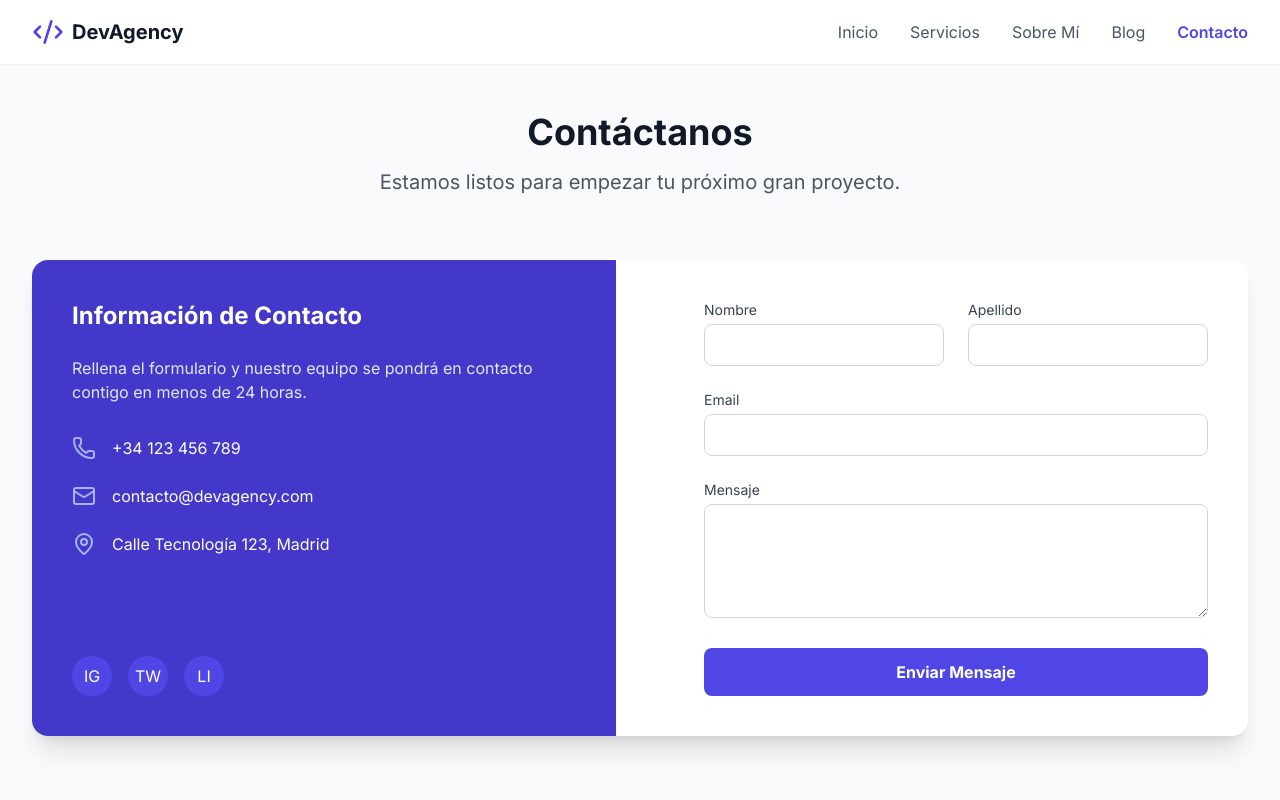
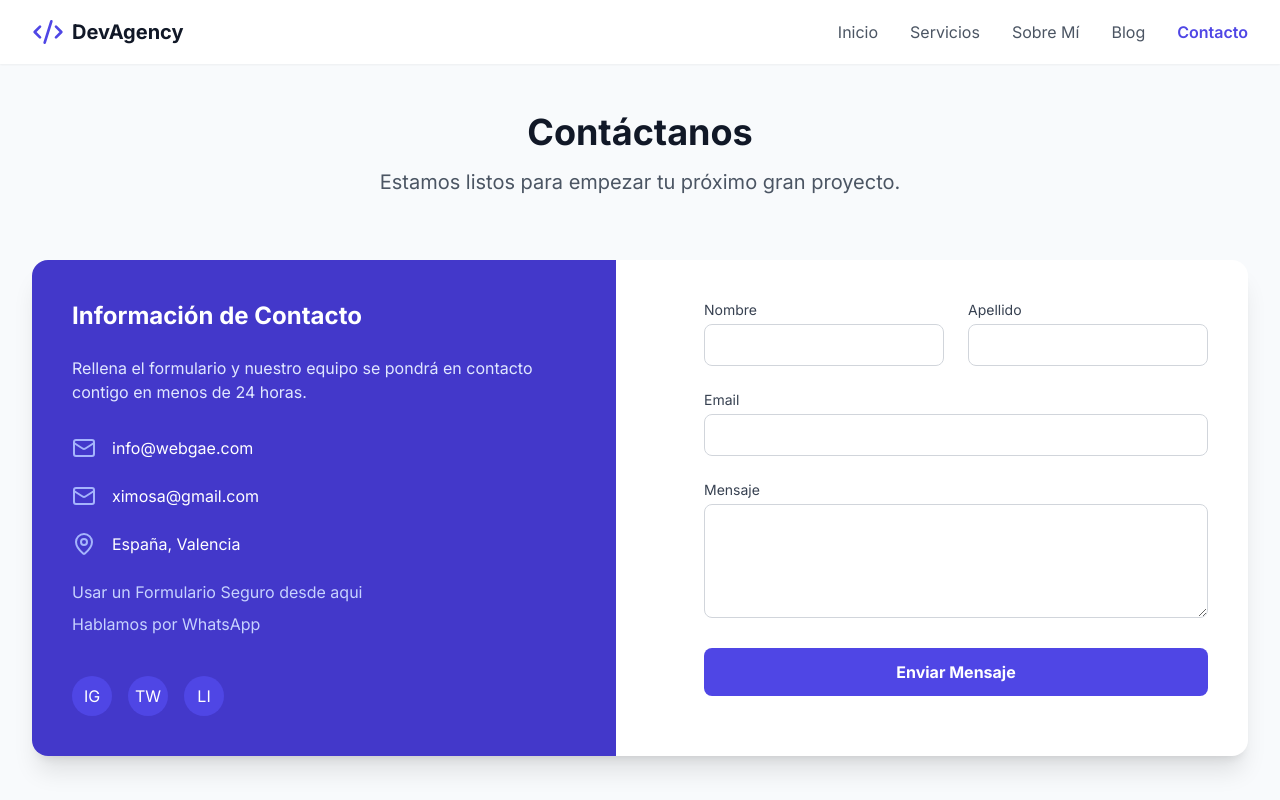
Before and after one commit to ximosa/CMS-AISTUDIO, a React (Vite) app: page /#/contacto in a window 1280 px wide. Shown: the top 800 px of the page. Built offline with nearby package versions, Linux system fonts and the light colour scheme.

Commit message:
cambios contacto

```diff
--- a/src/pages/Contact.tsx
+++ b/src/pages/Contact.tsx
@@ -35,16 +35,24 @@ export const Contact: React.FC = () => {
 
               <div className="space-y-6">
                 <div className="flex items-center space-x-4">
-                  <Phone className="h-6 w-6 text-indigo-300" />
-                  <span>+34 123 456 789</span>
+                  <Mail className="h-6 w-6 text-indigo-300" />
+                  <span>info@webgae.com</span>
                 </div>
                 <div className="flex items-center space-x-4">
                   <Mail className="h-6 w-6 text-indigo-300" />
-                  <span>contacto@devagency.com</span>
+                  <span>ximosa@gmail.com</span>
                 </div>
                 <div className="flex items-center space-x-4">
                   <MapPin className="h-6 w-6 text-indigo-300" />
-                  <span>Calle Tecnología 123, Madrid</span>
+                  <span>España, Valencia</span>
+                </div>
+                <div className="space-y-2">
+                  <a href="https://forms.gle/pCq7uu95ZrdHd6N26" target="_blank" rel="noopener noreferrer" className="block text-indigo-200 hover:text-white transition">
+                    Usar un Formulario Seguro desde aqui
+                  </a>
+                  <a href="https://wa.me/34667590554" target="_blank" rel="noopener noreferrer" className="block text-indigo-200 hover:text-white transition">
+                    Hablamos por WhatsApp
+                  </a>
                 </div>
               </div>
             </div>
```
